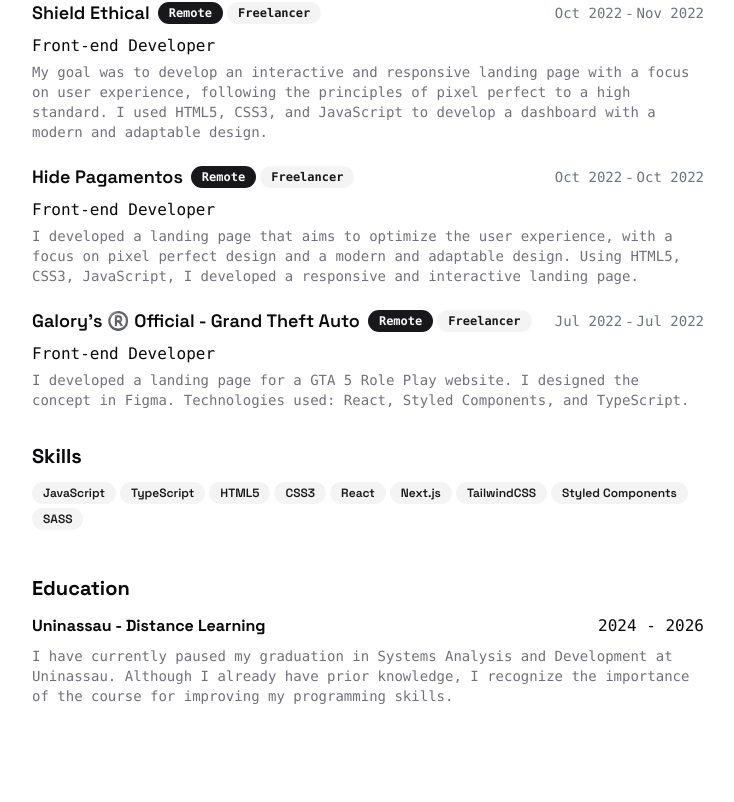
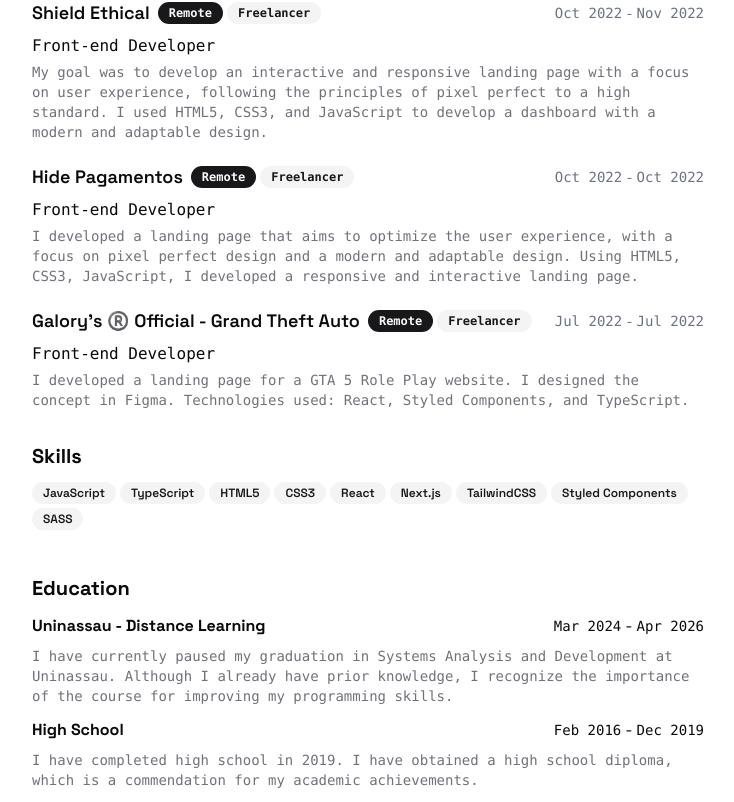
Before and after one commit to gustavros/gustavo-santana, a Next.js app: page /en in a window 1280 px wide. Shown: the part 966-1768 px from the top of the page, without its empty margins (272-1006 px from the left). Before the commit the page ends 1684 px from the top, so only its background shows below. Built offline with nearby package versions, Linux system fonts and the light colour scheme.

Commit message:
feat: education section translate

```diff
--- a/src/app/[lang]/page.tsx
+++ b/src/app/[lang]/page.tsx
@@ -7,6 +7,7 @@ import { getDictionary } from "@/lib/get-dictionary";
 
 import { skillsItems } from "@/utils/data";
 import WorksList from "@/components/works-list";
+import EducationList from "@/components/education-list";
 
 type HomeProps = {
   params: {
@@ -32,25 +33,7 @@ export default async function Home({ params: { lang } }: HomeProps) {
         </div>
       </section>
 
-      <section className="flex min-h-0 flex-col gap-y-3 py-3">
-        <h1 className="text-xl font-bold">{dictionary.education["title"]}</h1>
-
-        <div className="flex flex-col gap-2">
-          <div className="flex items-center justify-between gap-1">
-            <h1 className="font-bold">
-              {dictionary.education["uninassau"].title}
-            </h1>
-
-            <time>
-              <span className="font-mono">2024 - 2026</span>
-            </time>
-          </div>
-
-          <p className="text-pretty font-mono text-sm text-muted-foreground">
-            {dictionary.education["uninassau"].description}
-          </p>
-        </div>
-      </section>
+      <EducationList dictionary={dictionary.education} />
     </section>
   );
 }
--- /dev/null
+++ b/src/components/education-list.tsx
@@ -0,0 +1,62 @@
+import { Educations } from "@/types";
+
+type EducationListProps = {
+  dictionary: Dictionary["education"];
+};
+
+export default function EducationList({ dictionary }: EducationListProps) {
+  const educations: Educations[] = [
+    {
+      title: `${dictionary.educations["uninassau"].title}`,
+      description: `${dictionary.educations["uninassau"].description}`,
+      dates: {
+        start: "03/01/2024",
+        end: "04/01/2026",
+      },
+    },
+    {
+      title: `${dictionary.educations["high-school"].title}`,
+      description: `${dictionary.educations["high-school"].description}`,
+      dates: {
+        start: "02/04/2016",
+        end: "12/18/2019",
+      },
+    },
+  ];
+
+  return (
+    <section className="flex min-h-0 flex-col gap-y-3 py-3">
+      <h1 className="text-xl font-bold">{dictionary["title"]}</h1>
+
+      {educations.map((education) => (
+        <div className="flex flex-col gap-2" key={education.title}>
+          <div className="flex items-center justify-between gap-1">
+            <h1 className="font-bold">{education.title}</h1>
+
+            <time>
+              <span className="font-mono text-xs md:text-sm">
+                {new Date(education.dates.start).toLocaleDateString("en-US", {
+                  year: "numeric",
+                  month: "short",
+                })}
+              </span>
+              <span className="px-1">-</span>
+              <span className="font-mono text-xs md:text-sm">
+                {education.dates.end
+                  ? new Date(education.dates.end).toLocaleDateString("en-US", {
+                      year: "numeric",
+                      month: "short",
+                    })
+                  : "Present"}
+              </span>
+            </time>
+          </div>
+
+          <p className="text-pretty font-mono text-sm text-muted-foreground">
+            {education.description}
+          </p>
+        </div>
+      ))}
+    </section>
+  );
+}
--- a/src/components/test.tsx
+++ /dev/null
@@ -1,3 +0,0 @@
-function test() {
-	return "hello world";
-}
--- a/src/dictionaries/en.json
+++ b/src/dictionaries/en.json
@@ -47,9 +47,15 @@
   },
   "education": {
     "title": "Education",
-    "uninassau": {
-      "title": "Uninassau - Distance Learning",
-      "description": "I have currently paused my graduation in Systems Analysis and Development at Uninassau. Although I already have prior knowledge, I recognize the importance of the course for improving my programming skills."
+    "educations": {
+      "uninassau": {
+        "title": "Uninassau - Distance Learning",
+        "description": "I have currently paused my graduation in Systems Analysis and Development at Uninassau. Although I already have prior knowledge, I recognize the importance of the course for improving my programming skills."
+      },
+      "high-school": {
+        "title": "High School",
+        "description": "I have completed high school in 2019. I have obtained a high school diploma, which is a commendation for my academic achievements."
+      }
     }
   }
 }
--- a/src/dictionaries/es.json
+++ b/src/dictionaries/es.json
@@ -47,9 +47,15 @@
   },
   "education": {
     "title": "Educación",
-    "uninassau": {
-      "title": "Uninassau - Educación a distancia",
-      "description": "Actualmente, he pausado mi graduación en Análisis y Desarrollo de Sistemas en Uninassau. Aunque ya tengo conocimientos previos, reconozco la importancia del curso para mejorar mis habilidades de programación."
+    "educations": {
+      "uninassau": {
+        "title": "Uninassau - Educación a distancia",
+        "description": "Actualmente, he pausado mi graduación en Análisis y Desarrollo de Sistemas en Uninassau. Aunque ya tengo conocimientos previos, reconozco la importancia del curso para mejorar mis habilidades de programación."
+      },
+      "high-school": {
+        "title": "Escuela Secundaria",
+        "description": "He completado la escuela secundaria en 2019. He obtenido un diploma de escuela secundaria, que es un reconocimiento por mis logros académicos."
+      }
     }
   }
 }
--- a/src/dictionaries/pt-br.json
+++ b/src/dictionaries/pt-br.json
@@ -47,9 +47,15 @@
   },
   "education": {
     "title": "Educação",
-    "uninassau": {
-      "title": "Uninassau - Ensino a distância",
-      "description": "Atualmente, interrompi minha graduação em Análise e Desenvolvimento de Sistemas na Uninassau. Apesar de já possuir conhecimento prévio, reconheço a importância do curso para o aprimoramento das minhas habilidades de programação."
+    "educations": {
+      "uninassau": {
+        "title": "Uninassau - Ensino a distância",
+        "description": "Atualmente, interrompi minha graduação em Análise e Desenvolvimento de Sistemas na Uninassau. Apesar de já possuir conhecimento prévio, reconheço a importância do curso para o aprimoramento das minhas habilidades de programação."
+      },
+      "high-school": {
+        "title": "Ensino médio",
+        "description": "Atualmente, conclui o ensino médio em 2019. Reconhecido como um comprovante de minha renda acadêmica."
+      }
     }
   }
 }
--- a/src/types/index.ts
+++ b/src/types/index.ts
@@ -20,7 +20,16 @@ export interface NavItem {
   description?: string;
 }
 
-export interface Works  {
+export interface Educations {
+  title: string;
+  description: string;
+  dates: {
+    start: string;
+    end: string;
+  };
+}
+
+export interface Works {
   companyName: string;
   companyHref?: string;
   position: string;
```
